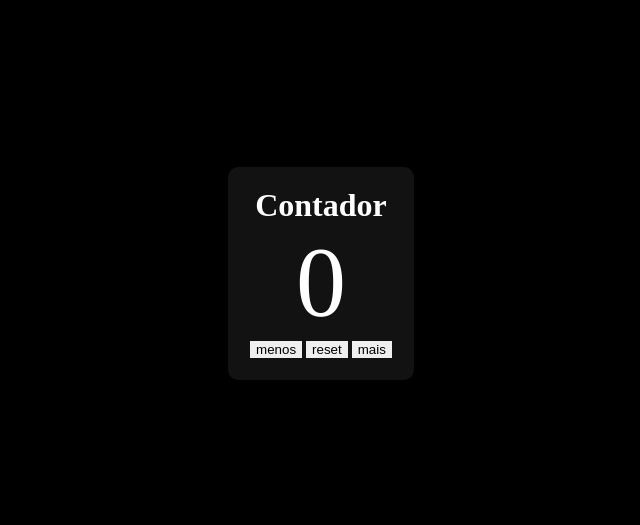
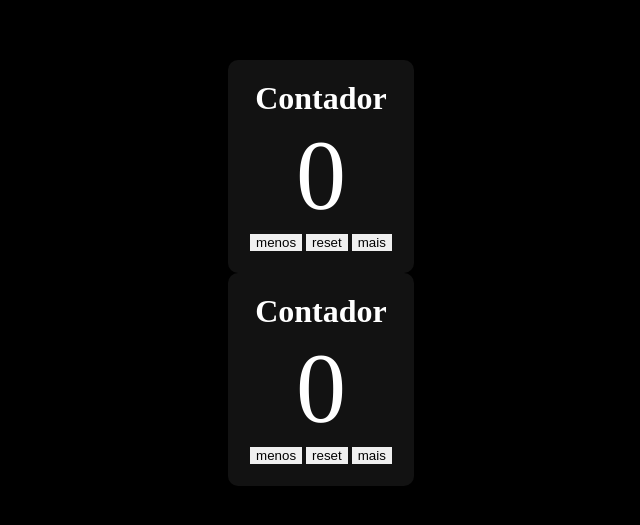
Before and after one commit to guistumpf/Contador-React, a React (Create React App) app: page / in a window 1280 px wide. Shown: the part 127-652 px from the top of the page, without its empty margins (319-959 px from the left). Built offline with nearby package versions, Linux system fonts and the light colour scheme.

Commit message:
contador com 2 deles na mesma página (react)

```diff
--- a/src/App.js
+++ b/src/App.js
@@ -2,6 +2,7 @@ import { useState } from "react"
 
 export default function App(){
 
+    let textColor
     const [numero, setNumero] = useState (0)
 
 function zero(){
@@ -17,19 +18,33 @@ function diminuir(){
       setNumero(numero - 1 )
 }
 
+if(numero > 0){
+    textColor ="green"
+} else if(numero < 0 ){
+    textColor = "red"
+} else {
+    textColor = "white"
+}
 
 
 
-return <body className="body">
 
 
+return (
+<body className="body">
+
    <div className="div">
+    <title>Contador</title>
         <h1>Contador</h1>
-        <p className="p">{numero}</p>
+        <p className="p" style={{ color: textColor }}>
+            {numero}
+            </p>
         <button onClick={diminuir} className="button">menos</button>
         <button onClick={zero} className="button">reset</button>
         <button onClick={aumentar} className="button">mais</button>
     </div>
 
 </body>
+)
+
 }
--- a/src/index.css
+++ b/src/index.css
@@ -29,3 +29,7 @@ border-radius: 10px;
 border: 2px #121212 solid;
 
 }
+
+.button:hover {
+    cursor: pointer;
+}
--- a/src/index.js
+++ b/src/index.js
@@ -1,12 +1,12 @@
 import React from 'react';
 import ReactDOM from 'react-dom/client';
 import App from './App';
-import './index.css'
+import './index.css';
 
 const root = ReactDOM.createRoot(document.getElementById('root'));
 root.render(
-< App/>
+<><App/> <App/></>
 );
 
 
-// é necessário adicionar o css, preciso também entender useState e setnumero(setstateaction) o codigo parece estar organizado e provavelmente vou me basear nele para a apresentação
+// It is necessary to add the CSS. I also need to understand useState and setNumero (setStateAction). The code seems organized and I will probably use it as a reference for the presentation.
```
